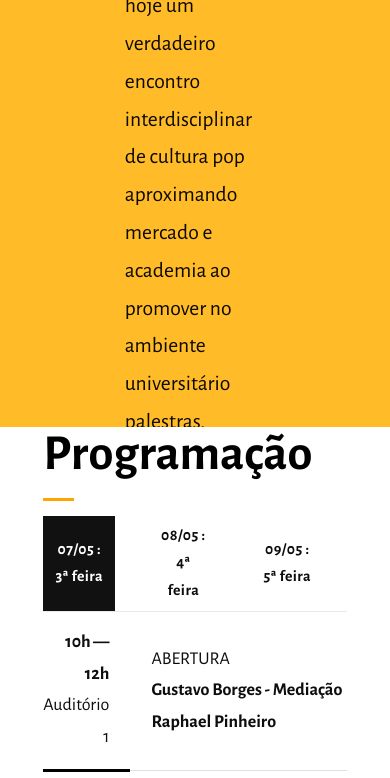
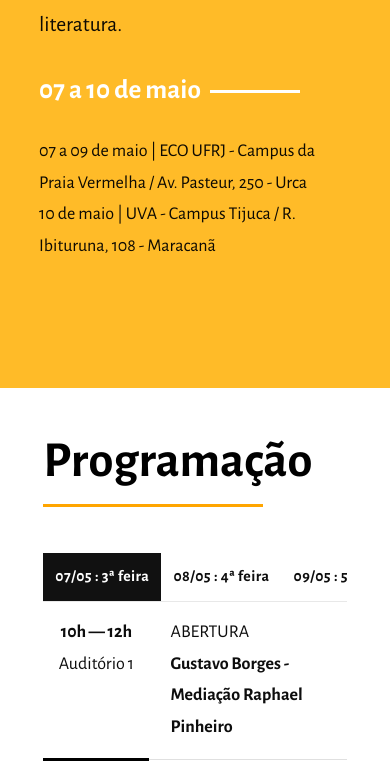
Before and after one commit to rafaela-vairo/minerva-starter-deploy, a Gatsby site: page / in a window 390 px wide. Shown: the part 1156-1934 px from the top of the page. Built offline with nearby package versions, Linux system fonts and the light colour scheme; Gatsby itself is replaced by a stand-in of ours; some packages are replaced by stand-ins of ours.

Commit message:
Layout mobile ajustado

```diff
--- a/src/components/BurguerMenu.js
+++ b/src/components/BurguerMenu.js
@@ -9,9 +9,9 @@ export default ({ close }) => (
       <li onClick={close}><a href="#programacao">Programação</a></li>
       <li onClick={close}><a href="#participantes">Participantes</a></li>
       <li onClick={close}><a href="#oficinas">Oficinas</a></li>
-      <li onClick={close}><a href="#noticias">Notícias</a></li>
+      {/* <li onClick={close}><a href="#noticias">Notícias</a></li> */}
       <li onClick={close}><a href="#videos">Vídeos</a></li>
-      <li onClick={close}><a href="#blog">Blog</a></li>
+      {/* <li onClick={close}><a href="#blog">Blog</a></li> */}
       <li onClick={close}><a href="#contato">Contato</a></li>
     </ul>
   </div>
--- a/src/components/progTabs.js
+++ b/src/components/progTabs.js
@@ -22,7 +22,6 @@ TabContainer.propTypes = {
 
 const styles = theme => ({
   root: {
-    flexGrow: 1,
     backgroundColor: theme.palette.background.paper,
   },
   tabsRoot: {
@@ -33,11 +32,13 @@ const styles = theme => ({
     height: '100%',
   },
   tabRoot: {
-    zIndex: '999',
+    flexGrow: 1,
+    zIndex: '99',
     textTransform: 'initial',
     minWidth: 72,
+    maxWidth: '100%',
     fontWeight: '700',
-    marginRight: theme.spacing.unit * 4,
+    marginRight: '0px',
     fontFamily: [
       '"Alegreya Sans"',
       'sans-serif',
@@ -80,7 +81,9 @@ class CenteredTabs extends React.Component {
           onChange={this.handleChange}
           indicatorColor="primary"
           textColor="#000"
-          variant="fullWidth"
+          variant="scrollable"
+          scrollButtons="off"
+          centered
           classes={{ root: classes.tabsRoot, indicator: classes.tabsIndicator }}
         >
           <Tab label="07/05 : 3ª feira" disableRipple classes={{ root: classes.tabRoot, selected: classes.tabSelected }} />
--- a/src/pages/index.js
+++ b/src/pages/index.js
@@ -43,9 +43,9 @@ export default ({ props }) => (
                 <a href="#programacao">Programação</a>
                 <a href="#participantes">Participantes</a>
                 <a href="#oficinas">Oficinas</a>
-                <a href="#noticias">Notícias</a>
+                {/* <a href="#noticias">Notícias</a> */}
                 <a href="#videos">Vídeos</a>
-                <a href="#blog">Blog</a>
+                {/* <a href="#blog">Blog</a> */}
                 <a href="#contato">Contato</a>
             </Navbar>
             <Sobre>
--- a/src/styles/progItem.module.scss
+++ b/src/styles/progItem.module.scss
@@ -1,5 +1,13 @@
 .cellhead {
     border-bottom: 3px solid #000;
-    text-align: right;
-    width: 15%;
+    @media (min-width: 721px) {
+        width: 15%;
+        padding-right: 1.67rem;
+        text-align: right;
+        vertical-align: inherit;
+    }
+    width: 35%;
+    padding-right: 0px;
+    text-align: center;
+    vertical-align: text-top;
 }
--- a/src/styles/programacao.module.scss
+++ b/src/styles/programacao.module.scss
@@ -5,14 +5,23 @@
     grid-template-columns: repeat(9 , 1fr);
     grid-auto-rows: auto;
     width: 100%;
-    height: 100vh;
+    min-height: 100vh;
+    height: auto;
 }
 
 .titulo {
-    margin-bottom: 5%;
+    @media (min-width: 721px) {
+        margin-bottom: 5%;
+        margin-top: 5%;
+    }
+    margin-bottom: 15%;
+    margin-top: 15%;
     span {
         display: flex;
-        width: 10%;
+        @media (min-width: 721px) {
+            width: 10%;
+        }
+        width: 220px;
         border-bottom: 3px solid orange;
         margin-top: 15px;
     }
--- a/src/styles/sobre.module.scss
+++ b/src/styles/sobre.module.scss
@@ -1,13 +1,24 @@
 .sobre {
     grid-column: 1 / span 5;
     display: grid;
-    grid-template-columns: 20% repeat(5 , 1fr) 20%;
+    @media (min-width: 721px) {
+        grid-template-columns: 20% repeat(5 , 1fr) 20%;
+        margin-top: 0;
+        margin-bottom: 0;
+    }
+    margin-top: -20%;
+    margin-bottom: 10%;
+    grid-template-columns: 10% repeat(5 , 1fr) 10%;
     grid-auto-rows: auto;
     width: 100%;
-    height: 100vh;
+    min-height: 100vh;
+    height: auto;
 }
 
 .texto {
-    grid-column: 3 / span 3;
+    @media (min-width: 721px) {
+        grid-column: 3 / span 3;
+    }
+    grid-column: 2 / span 5;
     align-self: center;
 }
```
